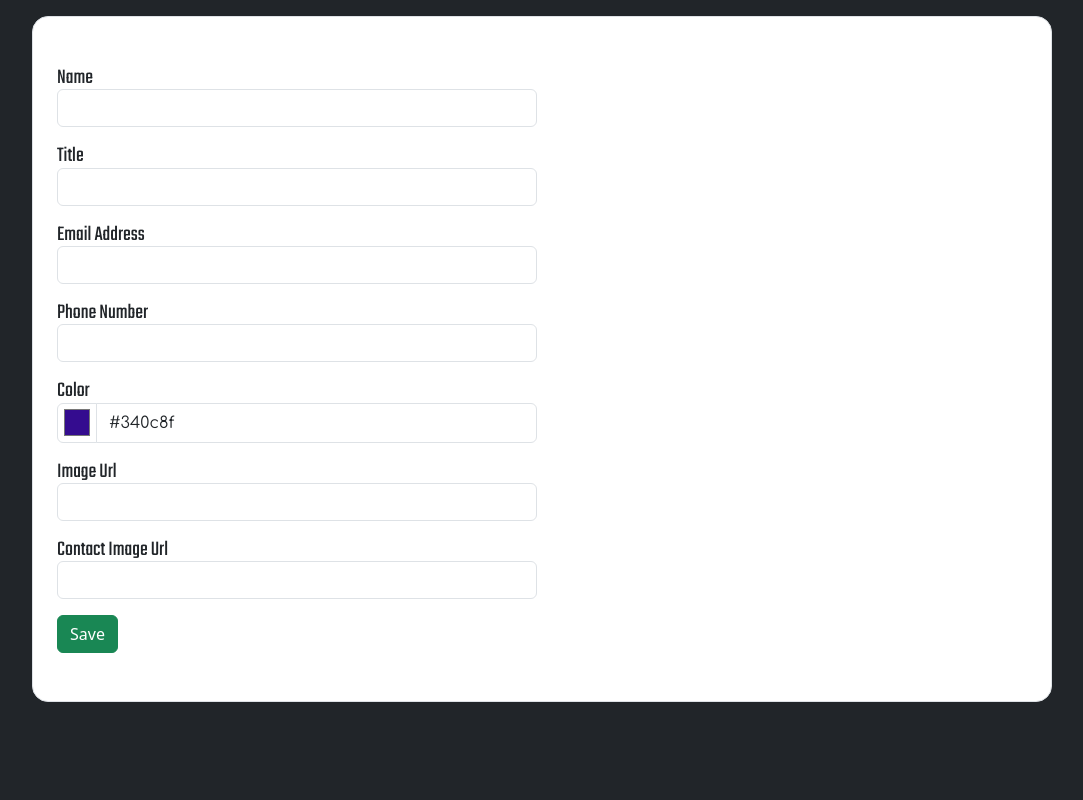
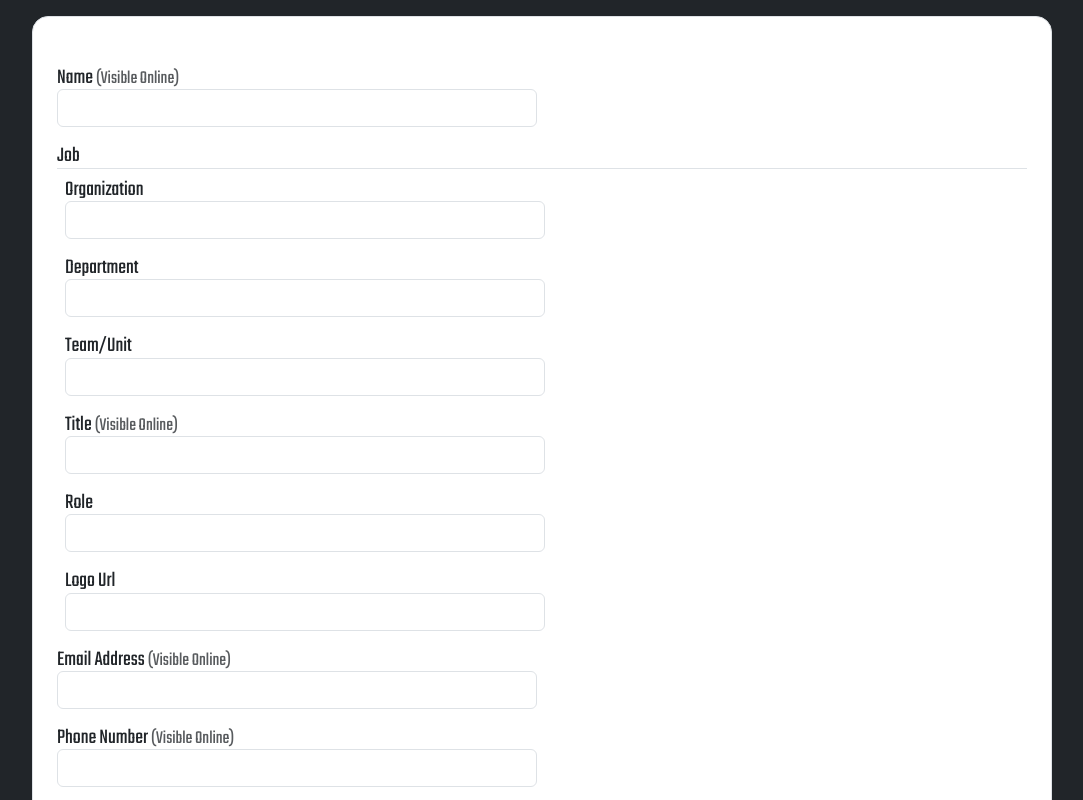
Before and after one commit to Nehemiah-Langness/contact-card, a React (Vite) app: page / in a window 1280 px wide. Shown: the top 800 px of the page, without its empty margins (98-1181 px from the left). Built offline with nearby package versions, Linux system fonts and the light colour scheme.

Commit message:
added work fields for vCard

```diff
--- a/src/app.tsx
+++ b/src/app.tsx
@@ -1,6 +1,6 @@
-import { faExpandArrowsAlt, faPencil } from "@fortawesome/free-solid-svg-icons";
+import { faDownload, faExpandArrowsAlt, faPencil } from "@fortawesome/free-solid-svg-icons";
 import { FontAwesomeIcon } from "@fortawesome/react-fontawesome";
-import { useCallback, useEffect, useMemo, useRef, useState } from "react";
+import React, { memo, useCallback, useEffect, useMemo, useRef, useState } from "react";
 import { ContactCard, ContactCardProps } from "./components/contact-card";
 import { VCard } from "./services/v-card";
 import { faShare } from "@fortawesome/free-solid-svg-icons/faShare";
@@ -17,11 +17,35 @@ function usePersistantState<T>(name: string, defaultValue: T) {
 
 type FormData = ContactCardProps & {
 	contactImageUrl: string;
+	contactImage: string;
+	image: string;
+	role: string;
+	organization: string;
+	department: string;
+	team: string;
+	orgLogoUrl: string;
+	orgLogo: string;
 }
 
 function App() {
 
-	const [details, setDetails] = usePersistantState<FormData>('details', { color: '#340c8f', email: '', imageUrl: '', name: '', phone: '', title: '', contactImageUrl: '' });
+	const [details, setDetails] = usePersistantState<FormData>('details', {
+		color: '#340c8f',
+		email: '',
+		imageUrl: '',
+		name: '',
+		phone: '',
+		title: '',
+		contactImageUrl: '',
+		contactImage: '',
+		image: '',
+		department: '',
+		organization: '',
+		team: '',
+		role: '',
+		orgLogoUrl: '',
+		orgLogo: '',
+	});
 	const [editMode, setEditMode] = useState(!details.name);
 	const [expand, setExpand] = useState(false);
 	const vCard = useMemo(() => (
@@ -29,31 +53,39 @@ function App() {
 			FN: details.name,
 			EMAIL: details.email ? [
 				{
-					TYPE: 'personal',
 					PREF: true,
 					VALUE: details.email
 				}
 			] : undefined,
-			PHOTO: details.contactImageUrl,
-			ROLE: details.title,
+			PHOTO: details.contactImage,
+			TITLE: details.title,
+			ROLE: details.role,
 			TEL: details.phone ? [
 				{
-					TYPE: ['voice'],
+					TYPE: ['cell', 'voice', 'text'],
 					PREF: true,
 					VALUE: details.phone
 				}
-			] : undefined
+			] : undefined,
+			ORG: details.organization ? {
+				NAME: details.organization,
+				SUBDEPARTMENTS: [details.department, details.team]
+			} : undefined
 		}).toBase64()
-	), [details.contactImageUrl, details.email, details.name, details.phone, details.title])
+	), [details.contactImage, details.department, details.email, details.name, details.organization, details.phone, details.role, details.team, details.title])
 
 	const setField = useCallback((field: keyof typeof details) => {
-		return (e: React.ChangeEvent<HTMLInputElement>) => {
+		return (e: React.ChangeEvent<HTMLInputElement> | string) => {
 			setDetails(prev => ({
 				...prev,
-				[field]: e.target.value
+				[field]: typeof e === 'string' ? e : e.target.value
 			}))
 		}
-	}, [setDetails])
+	}, [setDetails]);
+
+	const updatePhotoSource = useMemo(() => setField('contactImage'), [setField])
+	const updateImageSource = useMemo(() => setField('image'), [setField])
+	const updateOrgLogoSource = useMemo(() => setField('orgLogo'), [setField])
 
 	useEffect(() => {
 		console.log(atob(vCard))
@@ -63,37 +95,90 @@ function App() {
 		return <div className="container">
 			<div className="bg-white rounded-4 border px-4 py-5 mt-3 mx-5">
 				<div className="mb-3">
-					<label className="fs-16" htmlFor="name">Name</label>
+					<label className="fs-16" htmlFor="name">Name <VisibleOnline /></label>
 					<input id="name" value={details.name} onChange={setField('name')} type="text" className="form-control comfortaa" />
 				</div>
 				<div className="mb-3">
-					<label className="fs-16" htmlFor="title">Title</label>
-					<input id="title" value={details.title} onChange={setField('title')} type="text" className="form-control comfortaa" />
+					<label className="fs-16">Job</label>
+					<div className="ps-2 pt-2 border-top">
+						<div className="mb-3">
+							<label className="fs-16" htmlFor="organization">Organization</label>
+							<input id="organization" value={details.organization} onChange={setField('organization')} type="text" className="form-control comfortaa" />
+						</div>
+						<div className="mb-3">
+							<label className="fs-16" htmlFor="department">Department </label>
+							<input id="department" value={details.department} onChange={setField('department')} type="text" className="form-control comfortaa" />
+						</div>
+						<div className="mb-3">
+							<label className="fs-16" htmlFor="team">Team/Unit</label>
+							<input id="team" value={details.team} onChange={setField('team')} type="text" className="form-control comfortaa" />
+						</div>
+
+						<div className="mb-3">
+							<label className="fs-16" htmlFor="title">Title <VisibleOnline /></label>
+							<input id="title" value={details.title} onChange={setField('title')} type="text" className="form-control comfortaa" />
+						</div>
+						<div className="mb-3">
+							<label className="fs-16" htmlFor="role">Role</label>
+							<input id="role" value={details.role} onChange={setField('role')} type="text" className="form-control comfortaa" />
+						</div>
+
+						<label className="fs-16" htmlFor="orgLogoUrl">Logo Url</label>
+						<input id="orgLogoUrl" value={details.orgLogoUrl} onChange={setField('orgLogoUrl')} type="text" className="form-control comfortaa" />
+						{details.orgLogoUrl && <div className="row" style={{ maxWidth: '30rem' }}>
+							<div className="col">
+								<label className="fs-16" htmlFor="orgLogoUrl">Logo Online</label>
+								<img src={details.orgLogoUrl} width={64} height={64} />
+							</div>
+							<div className="col">
+								<label className="fs-16" htmlFor="orgLogoUrl">Logo in Contacts</label>
+								<ImgBase64 src={details.orgLogoUrl} width={64} height={64} setSrc={updateOrgLogoSource} />
+							</div>
+						</div>}
+					</div>
 				</div>
+
+
 				<div className="mb-3">
-					<label className="fs-16" htmlFor="email">Email Address</label>
+					<label className="fs-16" htmlFor="email">Email Address <VisibleOnline /></label>
 					<input id="email" value={details.email} onChange={setField('email')} type="text" className="form-control comfortaa" />
 				</div>
 				<div className="mb-3">
-					<label className="fs-16" htmlFor="phone">Phone Number</label>
+					<label className="fs-16" htmlFor="phone">Phone Number <VisibleOnline /></label>
 					<input id="phone" value={details.phone} onChange={setField('phone')} type="text" className="form-control comfortaa" />
 				</div>
 
 				<div className="mb-3">
-					<label className="fs-16" htmlFor="color">Color</label>
+					<label className="fs-16" htmlFor="color">Color <VisibleOnline /></label>
 					<div className="input-group">
 						<input id="color" value={details.color} onChange={setField('color')} type="color" className="form-control comfortaa" />
 						<input id="color2" value={details.color} onChange={setField('color')} type="text" className="form-control comfortaa" />
 					</div>
 				</div>
 				<div className="mb-3">
-					<label className="fs-16" htmlFor="imageUrl">Image Url</label>
+					<label className="fs-16" htmlFor="imageUrl">Logo Url <VisibleOnline /></label>
 					<input id="imageUrl" value={details.imageUrl} onChange={setField('imageUrl')} type="text" className="form-control comfortaa" />
+					{details.imageUrl && <div className="row" style={{ maxWidth: '30rem' }}>
+						<div className="col">
+							<label className="fs-16" htmlFor="imageUrl">Logo Online</label>
+							<img src={details.imageUrl} width={64} height={64} />
+						</div>
+						<div className="col">
+							<label className="fs-16" htmlFor="imageUrl">Logo in Contacts</label>
+							<ImgBase64 src={details.imageUrl} width={64} height={64} setSrc={updateImageSource} />
+						</div>
+					</div>}
+
+
 				</div>
 
 				<div className="mb-3">
 					<label className="fs-16" htmlFor="contactImageUrl">Contact Image Url</label>
 					<input id="contactImageUrl" value={details.contactImageUrl} onChange={setField('contactImageUrl')} type="text" className="form-control comfortaa" />
+					{details.contactImageUrl && <div className="col">
+						<label className="fs-16" htmlFor="imageUrl">Logo in Contacts</label>
+						<ImgBase64 src={details.contactImageUrl} width={64} height={64} setSrc={updatePhotoSource} />
+					</div>}
 				</div>
 
 				<button type="button" className="btn btn-success" onClick={() => setEditMode(false)}>Save</button>
@@ -110,7 +195,10 @@ function App() {
 
 						<button type="button" onClick={() => setEditMode(true)} className="mx-1 btn btn-light rounded-circle d-flex justify-content-center align-items-center shadow"><FontAwesomeIcon className="text-dark" icon={faPencil} /></button>
 						<button type="button" onClick={() => setExpand(x => !x)} className="mx-1 btn btn-light rounded-circle d-flex justify-content-center align-items-center shadow"><FontAwesomeIcon className="text-dark" icon={faExpandArrowsAlt} /></button>
-						<a className="mx-1 btn btn-light rounded-circle d-flex justify-content-center align-items-center shadow" href={`data:text/vcard;base64,${vCard}`} download={`${details.name}.vcf`}><FontAwesomeIcon className="text-dark" icon={faShare} /></a>
+						{navigator.canShare() && <button type="button" onClick={() => navigator.share({
+							url: `data:text/vcard;base64,${vCard}`
+						})} className="mx-1 btn btn-light rounded-circle d-flex justify-content-center align-items-center shadow"><FontAwesomeIcon className="text-dark" icon={faShare} /></button>}
+						<a className="mx-1 btn btn-light rounded-circle d-flex justify-content-center align-items-center shadow" href={`data:text/vcard;base64,${vCard}`} download={`${details.name}.vcf`}><FontAwesomeIcon className="text-dark" icon={faDownload} /></a>
 					</div>
 				</div>
 			</div>
@@ -119,3 +207,43 @@ function App() {
 }
 
 export default App;
+
+const VisibleOnline = memo(() => <span className="fs-14 opacity-75">(Visible Online)</span>)
+
+function ImgBase64({ setSrc: pushSrc, ...props }: React.DetailedHTMLProps<React.ImgHTMLAttributes<HTMLImageElement>, HTMLImageElement> & { setSrc: (src: string) => void }) {
+
+	const [src, setSrc] = useState('');
+
+	useEffect(() => {
+		if (!props.src) {
+			setSrc('')
+			return;
+		}
+
+		const img = new Image();
+		img.onload = (() => {
+			const canvas = document.createElement("canvas");
+			canvas.width = img.width;
+			canvas.height = img.height;
+			const ctx = canvas.getContext("2d");
+			if (!ctx) {
+				return '';
+			}
+			ctx.drawImage(img, 0, 0);
+			setSrc(canvas.toDataURL("image/png"));
+		});
+
+		img.setAttribute('crossorigin', 'anonymous');
+		img.src = props.src;
+
+	}, [props.src])
+
+	useEffect(() => {
+		pushSrc(src);
+	}, [pushSrc, src])
+
+
+	if (!src) return null;
+
+	return <img {...props} src={src} />
+}
```
Also changed, not shown: src/services/v-card.ts (+5 -3 lines).
